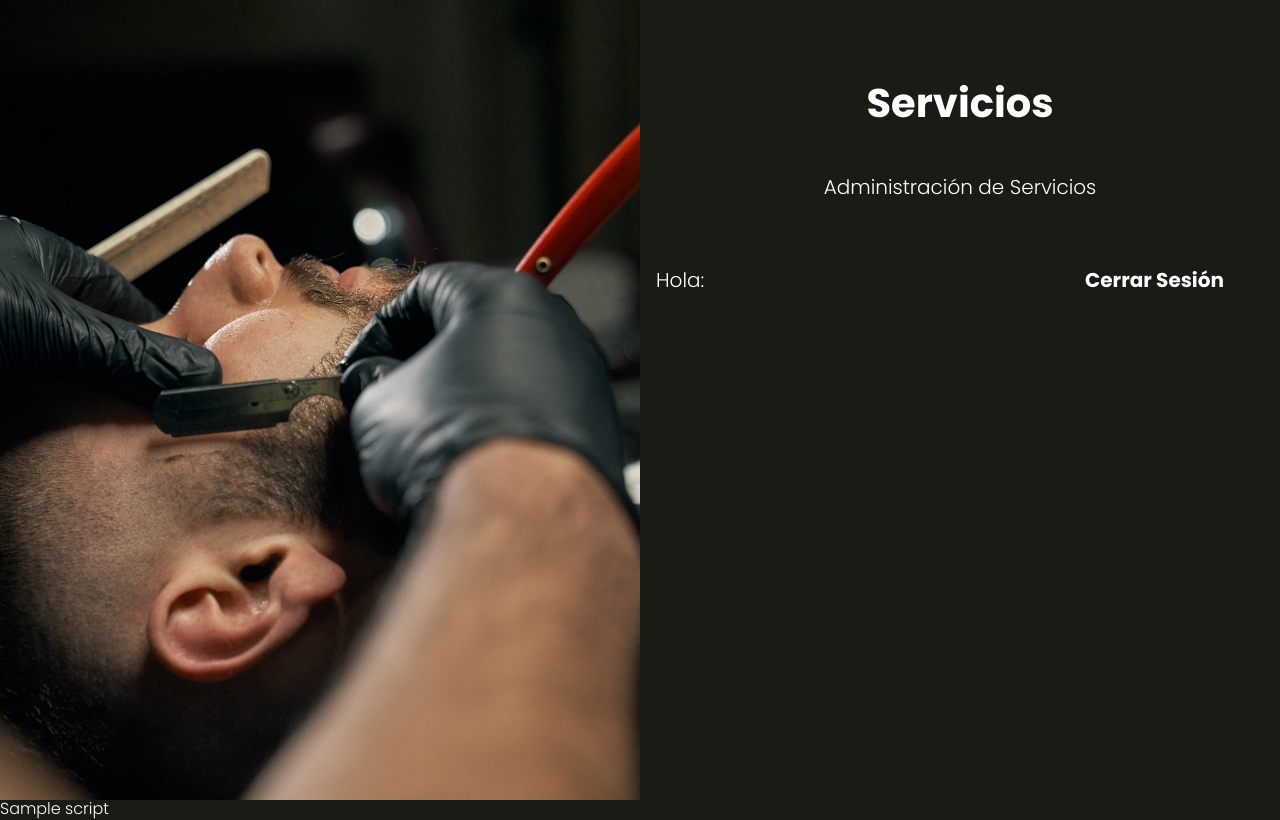
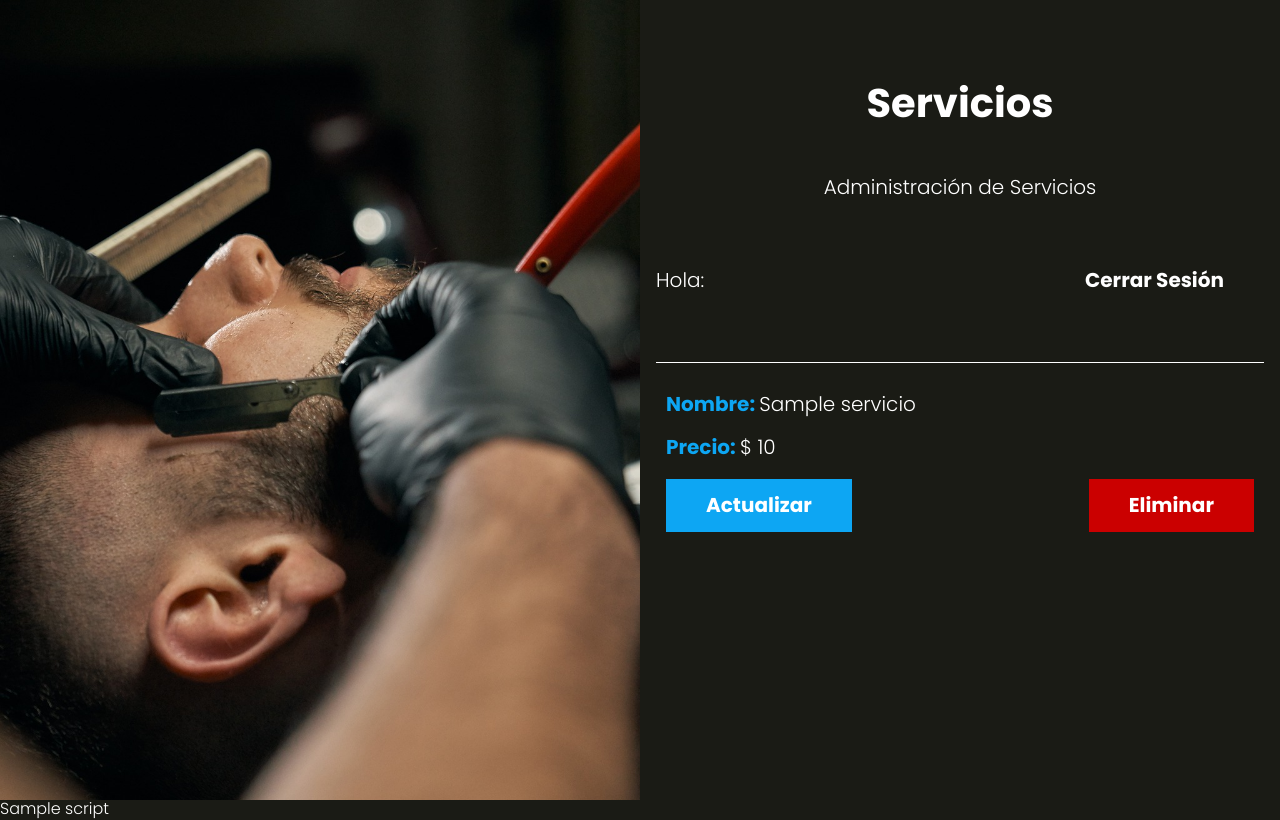
Before and after one commit to dellpinos/AppSalon, a PHP site: the page made by views/servicios/index.php in a window 1280 px wide. Run offline with PHP 8.4, Linux system fonts and the light colour scheme; the template is opened without the code that fills it: most values are stand-ins (such as "Sample title", 1, 10 or a date in 2020).

Commit message:
Vista de Servicios

```diff
--- a/controllers/LoginController.php
+++ b/controllers/LoginController.php
@@ -33,7 +33,7 @@ class LoginController {
 
                         // Redireccionamiento
                         if($usuario->admin === "1"){
-                            $_SESSION['admin'] = $usuario->admin ?? null; // <<<<<<<<<<<
+                            $_SESSION['admin'] = $usuario->admin ?? null;
                             header('Location: /admin');
                         } else {
                             header('Location: /turno');
@@ -108,8 +108,8 @@ class LoginController {
             $alertas = $password->validarPassword();
 
             if(empty($alertas)){
+
                 $usuario->password = null;
-
                 $usuario->password = $password->password;
                 $usuario->hashPassword();
                 $usuario->token = null;
--- a/src/scss/componentes/_acciones.scss
+++ b/src/scss/componentes/_acciones.scss
@@ -7,6 +7,7 @@
     @include m.tablet {
         display: flex;
         justify-content: space-between;
+        align-items: center;
     }
     a {
         color: v.$blanco;
--- a/src/scss/layout/_admin.scss
+++ b/src/scss/layout/_admin.scss
@@ -15,8 +15,20 @@
         .servicio {
             font-weight: v.$regular;
             color: v.$blanco;
-
         }
 
     }
 }
+
+.servicios {
+    @extend .turnos;
+
+    .acciones {
+        margin: 0;
+
+    }
+    .boton,
+    .boton-eliminar {
+        margin: 0;
+    }
+}
--- a/views/servicios/crear.php
+++ b/views/servicios/crear.php
@@ -4,6 +4,7 @@
 <?php
 
     include_once __DIR__ . "/../templates/barra.php";
+    include_once __DIR__ . "/../templates/alertas.php";
 
 ?>
 
--- a/views/servicios/formulario.php
+++ b/views/servicios/formulario.php
@@ -1,9 +1,9 @@
 <div class="campo">
     <label for="nombre">Nombre: </label>
-    <input type="text" id="nombre" placeholder="Nombre Servicio" name="nombre" >
+    <input type="text" id="nombre" placeholder="Nombre Servicio" name="nombre" value="<?php echo $servicio->nombre; ?>" >
 </div>
 
 <div class="campo">
     <label for="nombre">Precio: </label>
-    <input type="number" id="precio" placeholder="Precio del Servicio" name="precio" >
+    <input type="number" id="precio" placeholder="Precio del Servicio" name="precio" value="<?php echo $servicio->precio; ?>" >
 </div>
--- a/views/servicios/index.php
+++ b/views/servicios/index.php
@@ -2,7 +2,24 @@
 <p class="descripcion-pagina">Administración de Servicios</p>
 
 <?php
+    include_once __DIR__ . "/../templates/barra.php";
+?>
 
-    include_once __DIR__ . "/../templates/barra.php";
 
-?>
+<ul class="servicios">
+    <?php foreach($servicios as $servicio) : ?>
+        <li>
+            <p>Nombre: <span><?php echo $servicio->nombre; ?></span></p>
+            <p>Precio: <span>$ <?php echo $servicio->precio; ?></span></p>
+            <div class="acciones">
+                <a class="boton" href="/servicios/actualizar?id=<?php echo $servicio->id; ?>">Actualizar</a>
+
+                <form action="/servicios/eliminar" method="POST">
+                    <input type="hidden" name="id" value="<?php echo $servicio->id; ?>">
+
+                    <input type="submit" value="Eliminar" class="boton-eliminar">
+                </form>
+            </div>
+        </li>
+    <?php  endforeach; ?>
+</ul>
```
Also changed, not shown: controllers/ServicioController.php (+42 -5 lines), models/Servicio.php (+17 -1 lines), views/servicios/actualizar.php (+9 -0 lines), public/build/css/app.css, 1 other file.
